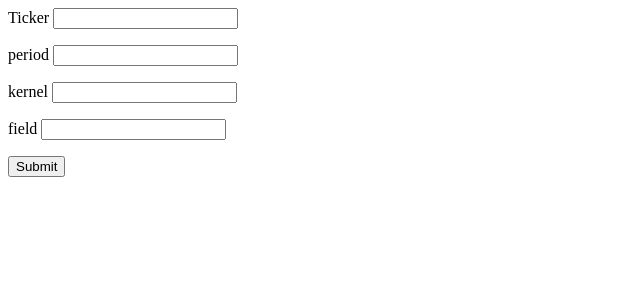
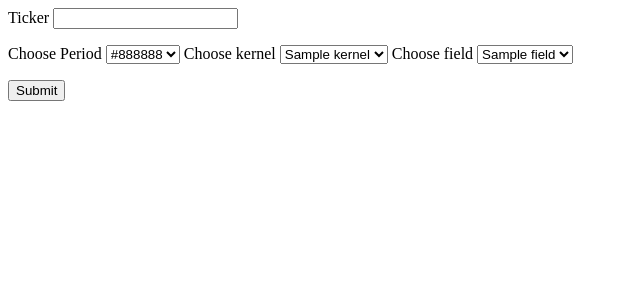
Before and after one commit to Benji90210/YahooData, a Flask app: template templates/form.html in a window 1280 px wide. Shown: the top 300 px of the page, without its empty margins (0-640 px from the left). Run offline with Flask 3, Linux system fonts and the light colour scheme; the template is opened without the code that fills it: most values are stand-ins (such as "Sample title", 1, 10 or a date in 2020); parts of the project's set-up code (start-up, migrations or seed data) failed here and were passed over.

Commit message:
Final version

```diff
--- a/main.py
+++ b/main.py
@@ -1,12 +1,28 @@
 from flask import Flask, request, render_template
+import matplotlib.pyplot as plt
 from lfunction import yahooData
 
+
+import os
+import numpy as np
+
 app = Flask(__name__)
+proba = [0.1, 0.25, 0.5, 0.75, 0.9]
 
 
-@app.route('/')
+def create_figure(period, kernel, field, udlg):
+    A = yahooData(udlg, period, kernel, field)
+    A.calibKernelDensity()
+    ys = A.getUdlgtgtPrice(proba)
+    return ys
+
+
+@app.route('/', methods=['GET', 'POST'])
 def form():
-    return render_template('form.html')
+    period = ['1d', '5d', '1mo', '3mo', '6mo', '1y', '2y', '5y', '10y', 'ytd', 'max']
+    kernel = ['gaussian', 'tophat', 'epanechnikov', 'exponential', 'linear', 'cosine']
+    field = ['Open', 'High', 'Low', 'Close', 'Volume']
+    return render_template('form.html', period=period, kernel=kernel, field=field)
 
 
 @app.route('/data', methods=['POST', 'GET'])
@@ -14,7 +30,20 @@ def data():
     if request.method == 'GET':
         return f"The URL /data is accessed directly. Try going to '/form' to submit form"
     if request.method == 'POST':
+
         form_data = request.form
+        period = request.form['period']
+        kernel = request.form['kernel']
+        field = request.form['field']
+        udlg = request.form['Ticker']
+
+        ys = create_figure(period, kernel, field, udlg)
+        print(ys)
+        fig, ax = plt.subplots(nrows=1, ncols=1)  # create figure & 1 axis
+        ax.plot(proba, ys)
+        fig.savefig('./static/img.jpg')
+        #plt.close(fig)
+        #return render_template('data.html', form_data=form_data, url='./static/images/img.png')
         return render_template('data.html', form_data=form_data)
 
 
@@ -22,8 +51,19 @@ app.run(host='localhost', port=5000)
 
 
 if __name__ == "__main__":
+    '''
+    # Generate sample data
+    x = np.linspace(0, 10, 100)
+    y = np.sin(x)
+    # Plot the data
+    plt.plot(x, y)
+    # Set the title and labels
+    plt.title("Sine Wave")
+    plt.xlabel("x-axis")
+    plt.ylabel("y-axis")
+    # Save the plot as a PNG, JPEG and PDF files
+    plt.savefig('./static/img.jpg')
+    #plt.close(fig)
+    print(os.path.exists('./static/img.jpg'))
+    '''
     app.run(debug=True)
-    A = yahooData('META')
-    A.calibKernelDensity()
-    f = A.getUdlgtgtPrice(0.50)
-    print(f)
--- a/templates/form.html
+++ b/templates/form.html
@@ -1,7 +1,22 @@
 <form action="/data" method = "POST">
     <p>Ticker <input type = "text" name = "Ticker" /></p>
-    <p>period <input type = "text" name = "period" /></p>
-    <p>kernel <input type = "text" name = "kernel" /></p>
-	<p>field <input type = "text" name = "field" /></p>
+    <label for="FormControlFile">Choose Period</label>
+        <select name="period">
+            {% for colour in period %}
+        <option value="{{ colour }}" SELECTED>{{ colour }}</option>
+            {% endfor %}
+        </select>
+    <label for="FormControlFile">Choose kernel</label>
+        <select name="kernel">
+            {% for k in kernel %}
+        <option value="{{ k }}" SELECTED>{{ k }}</option>
+            {% endfor %}
+        </select>
+    <label for="FormControlFile">Choose field</label>
+        <select name="field">
+            {% for k in field %}
+        <option value="{{ k }}" SELECTED>{{ k }}</option>
+            {% endfor %}
+        </select>
     <p><input type = "submit" value = "Submit" /></p>
 </form>
```
Also changed, not shown: lfunction.py (+41 -11 lines), templates/data.html (+14 -0 lines).
